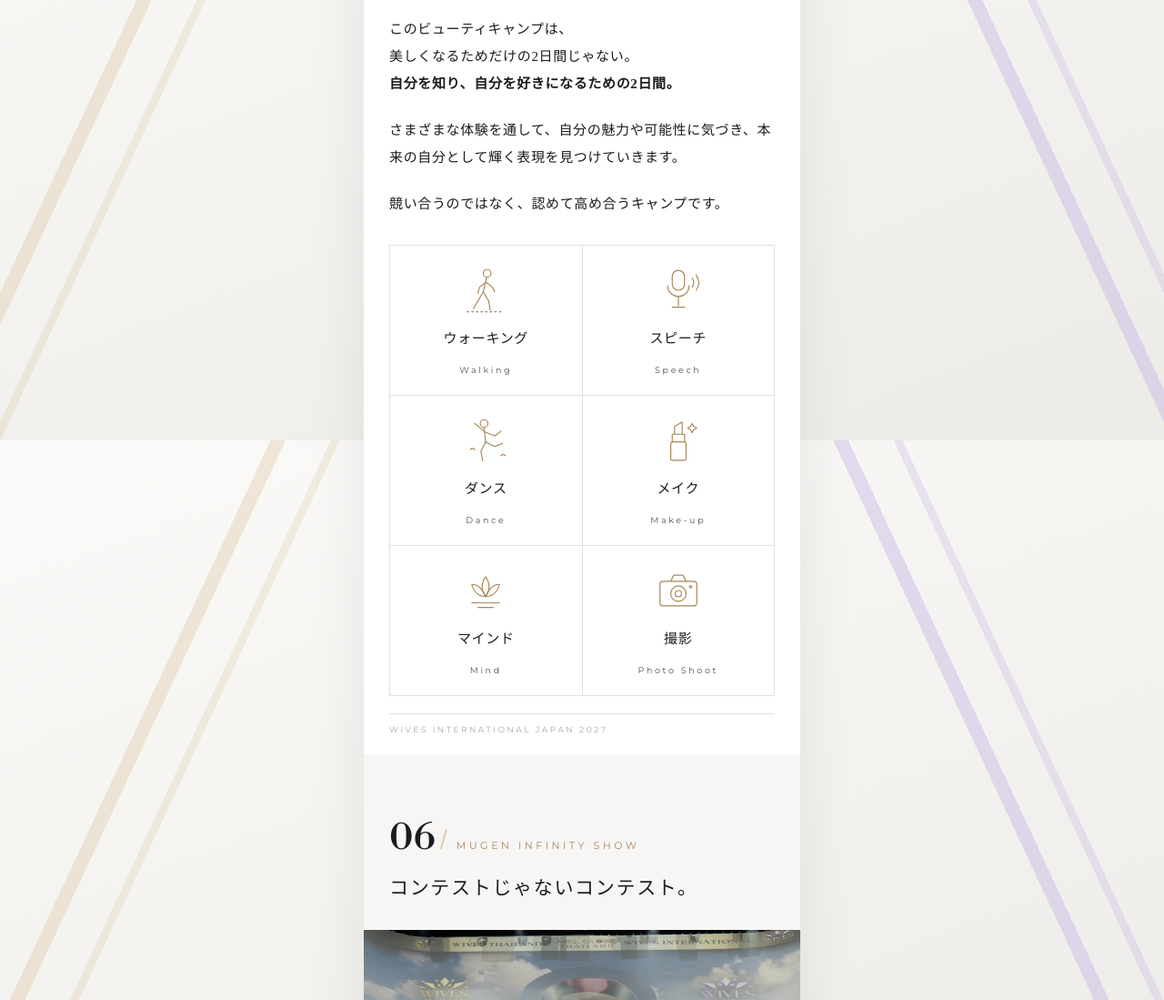
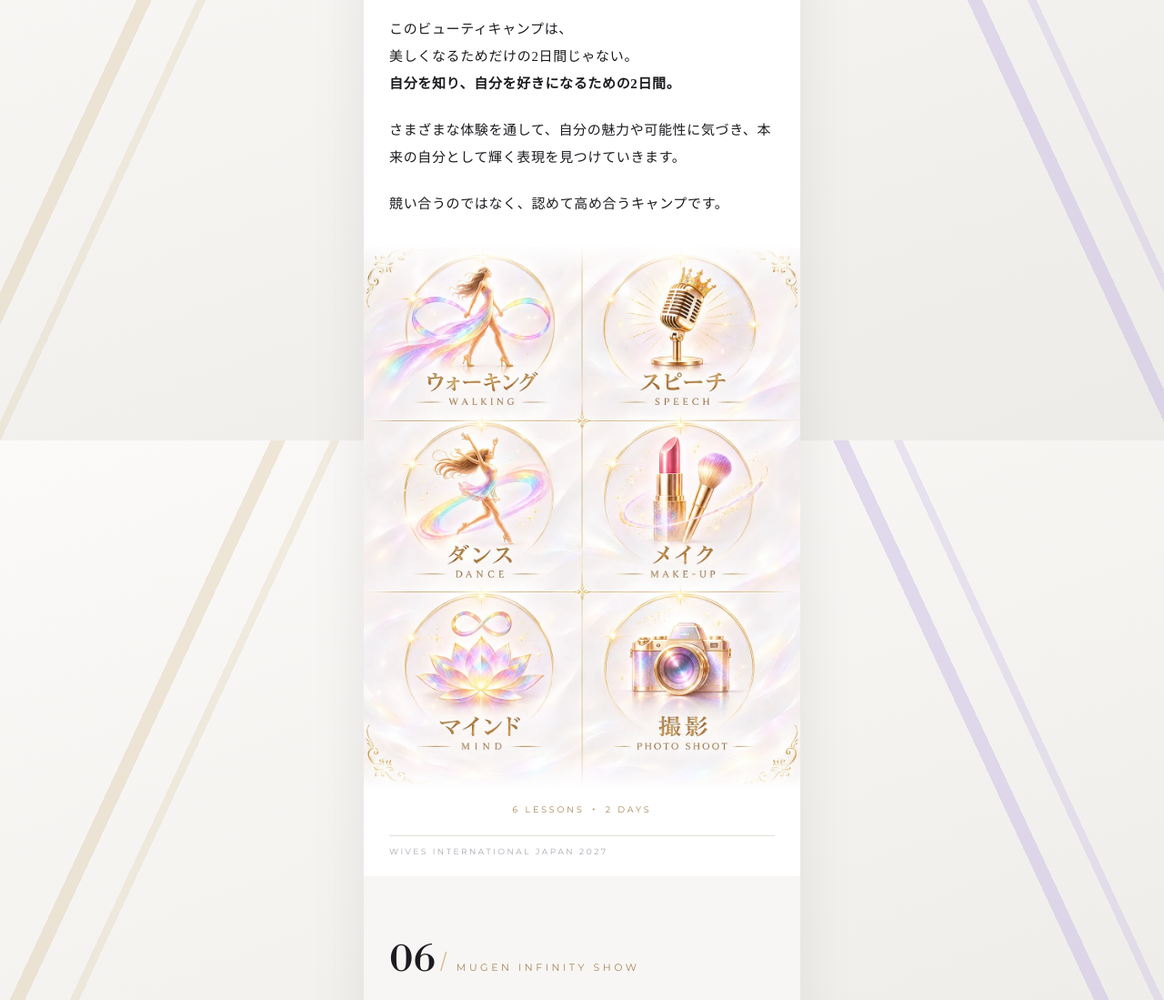
Before and after one commit to note314/mugen_infinity_show_lp_v1, a plain HTML site: page index.html in a window 1280 px wide. Shown: the part 9916-11015 px from the top of the page at 91% size. Drawn offline with nearby package versions, Linux system fonts and the light colour scheme.

Commit message:
05 キャンプ科目を一枚絵（パール調）に差し替え
ピクトグラムの表をやめ、6科目の一枚絵を画面幅いっぱいに置き、上下の端を白へぼかして誌面になじませた。
読み上げ用に、画像の説明文と画面に出ない科目の一覧を添えている。

Co-Authored-By: Claude Opus 5.5 <noreply@anthropic.com>

```diff
--- a/index.html
+++ b/index.html
@@ -229,6 +229,13 @@ img { display: block; max-width: 100%; }
 /* ===== 05 ===== */
 .camp .dates { font-family: var(--serif-en); font-size: 34px; line-height: 1.1; margin: 4px 0 4px; }
 .camp .dates small { font-family: var(--label); font-size: 11px; letter-spacing: .25em; color: var(--gold); display: block; margin-top: 6px; }
+/* 05 キャンプ科目：一枚絵（パール調）を画面幅いっぱいに置き、上下の端だけ白へぼかして誌面になじませる */
+.menu-bleed { margin: 30px -28px 0; }
+.menu-bleed img { display: block; width: 100%; height: auto;
+  -webkit-mask-image: linear-gradient(180deg, transparent 0, #000 6%, #000 94%, transparent 100%);
+          mask-image: linear-gradient(180deg, transparent 0, #000 6%, #000 94%, transparent 100%); }
+.menu-note { text-align: center; font-family: var(--label); font-size: 9.5px; letter-spacing: .3em; color: var(--gold); margin: 12px 0 8px; }
+.sr-only { position: absolute; width: 1px; height: 1px; overflow: hidden; clip: rect(0 0 0 0); white-space: nowrap; }
 .subjects { display: grid; grid-template-columns: 1fr 1fr; gap: 1px; background: var(--line); border: 1px solid var(--line); margin: 30px 0 8px; }
 .subj { background: var(--white); padding: 22px 10px 18px; text-align: center; }
 .subj svg { width: 54px; height: 54px; stroke: var(--gold); fill: none; stroke-width: 1.4; stroke-linecap: round; stroke-linejoin: round; }
@@ -438,32 +445,11 @@ footer a { color: inherit; }
     <p>さまざまな体験を通して、自分の魅力や可能性に気づき、本来の自分として輝く表現を見つけていきます。</p>
     <p>競い合うのではなく、認めて高め合うキャンプです。</p>
   </div>
-  <div class="subjects">
-    <div class="subj">
-      <svg viewBox="0 0 64 64"><circle cx="34" cy="10" r="5"/><path d="M33 16 L29 34 L36 46 L38 58"/><path d="M29 34 L22 46 L16 56"/><path d="M32 22 L24 28 L22 36"/><path d="M33 22 L41 28 L44 34"/><path d="M8 60 H56" stroke-dasharray="2 4"/></svg>
-      <span class="jp">ウォーキング</span><span class="en">Walking</span>
-    </div>
-    <div class="subj">
-      <svg viewBox="0 0 64 64"><rect x="24" y="6" width="16" height="26" rx="8"/><path d="M18 26 a14 14 0 0 0 28 0"/><path d="M32 40 V52"/><path d="M24 54 H40"/><path d="M50 16 q4 6 0 12"/><path d="M55 12 q7 10 0 20"/></svg>
-      <span class="jp">スピーチ</span><span class="en">Speech</span>
-    </div>
-    <div class="subj">
-      <svg viewBox="0 0 64 64"><circle cx="30" cy="10" r="5"/><path d="M30 16 L32 34"/><path d="M30 20 L18 10"/><path d="M31 21 L44 26 L52 20"/><path d="M32 34 L26 46 L28 58"/><path d="M32 34 L44 40 L54 36"/><path d="M12 44 q3-3 6 0" /><path d="M52 52 q3-3 6 0"/></svg>
-      <span class="jp">ダンス</span><span class="en">Dance</span>
-    </div>
-    <div class="subj">
-      <svg viewBox="0 0 64 64"><rect x="22" y="34" width="20" height="24" rx="2"/><path d="M24 34 V24 H40 V34"/><path d="M27 24 V14 L37 8 V24"/><path d="M48 14 l2 -4 l2 4 l4 2 l-4 2 l-2 4 l-2 -4 l-4 -2 z"/></svg>
-      <span class="jp">メイク</span><span class="en">Make-up</span>
-    </div>
-    <div class="subj">
-      <svg viewBox="0 0 64 64"><path d="M32 14 C26 22 26 32 32 40 C38 32 38 22 32 14 Z"/><path d="M32 40 C24 40 16 34 14 24 C22 24 28 30 32 40"/><path d="M32 40 C40 40 48 34 50 24 C42 24 36 30 32 40"/><path d="M14 48 H50"/><path d="M22 54 H42"/></svg>
-      <span class="jp">マインド</span><span class="en">Mind</span>
-    </div>
-    <div class="subj">
-      <svg viewBox="0 0 64 64"><rect x="8" y="20" width="48" height="32" rx="4"/><path d="M22 20 L26 12 H38 L42 20"/><circle cx="32" cy="36" r="10"/><circle cx="32" cy="36" r="4"/><circle cx="48" cy="27" r="1.5"/></svg>
-      <span class="jp">撮影</span><span class="en">Photo Shoot</span>
-    </div>
+  <div class="menu-bleed">
+    <img src="images/menu_pearl.webp" alt="キャンプで学ぶ6つの科目：ウォーキング、スピーチ、ダンス、メイク、マインド、撮影" width="1122" height="1402" loading="lazy">
+    <ul class="sr-only"><li>ウォーキング</li><li>スピーチ</li><li>ダンス</li><li>メイク</li><li>マインド</li><li>撮影</li></ul>
   </div>
+  <div class="menu-note">6 LESSONS ・ 2 DAYS</div>
   <div class="runner">WIVES INTERNATIONAL JAPAN 2027</div>
 </section>
 
@@ -609,7 +595,7 @@ document.querySelectorAll('[data-cta]').forEach(a => {
 
 
 // スクロールで浮かび上がる要素（見出し・本文・写真・カード）
-const revealTargets = document.querySelectorAll('.secno, .ja-h, .body p, .photo, .card, .subjects, .block, .pull, .quote, .motto, .finale > *');
+const revealTargets = document.querySelectorAll('.secno, .ja-h, .body p, .photo, .card, .menu-bleed, .block, .pull, .quote, .motto, .finale > *');
 if ('IntersectionObserver' in window) {
   const io = new IntersectionObserver(entries => entries.forEach(e => {
     if (e.isIntersecting) { e.target.classList.add('in'); io.unobserve(e.target); }
```
Also changed, not shown: images/menu_pearl.webp (added).
